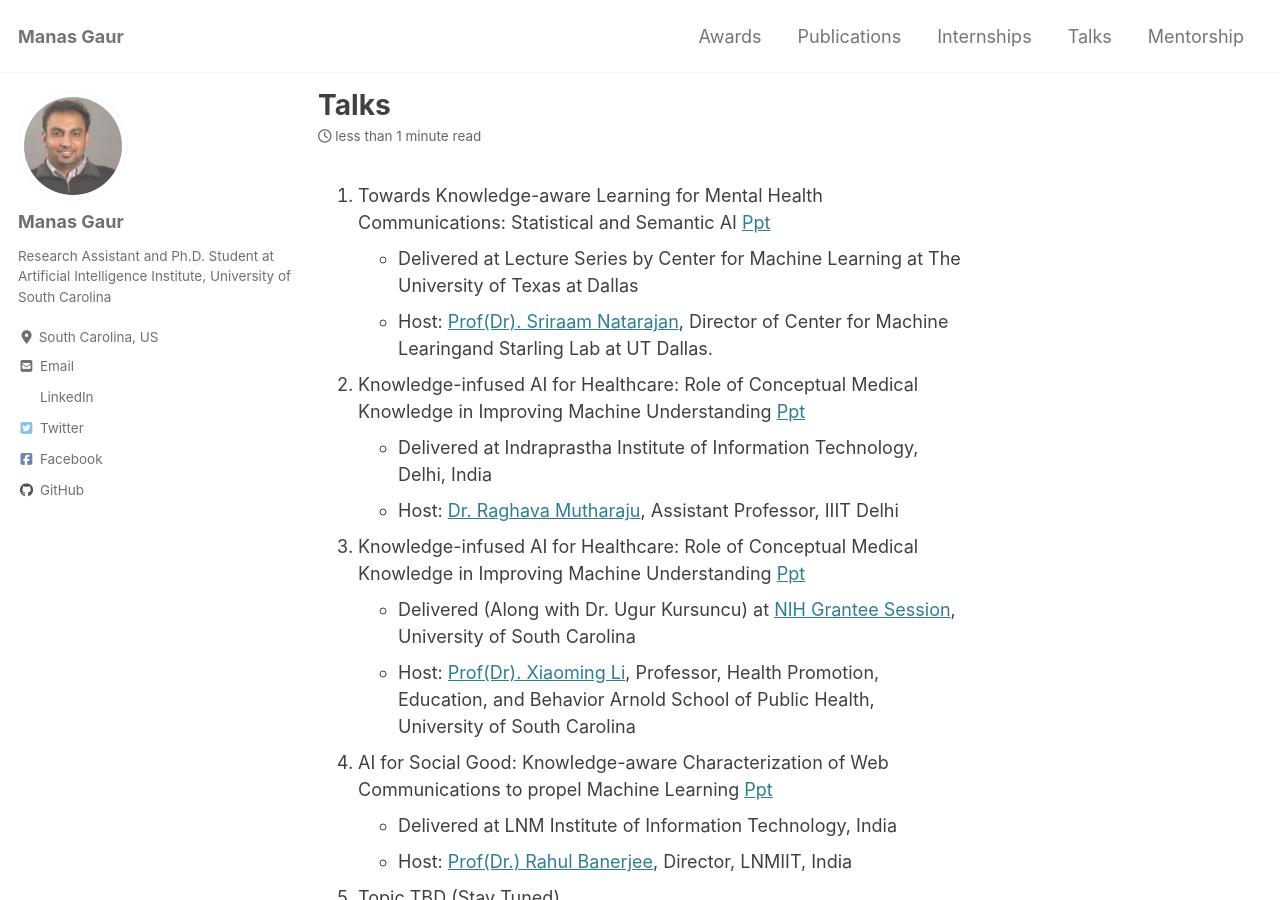
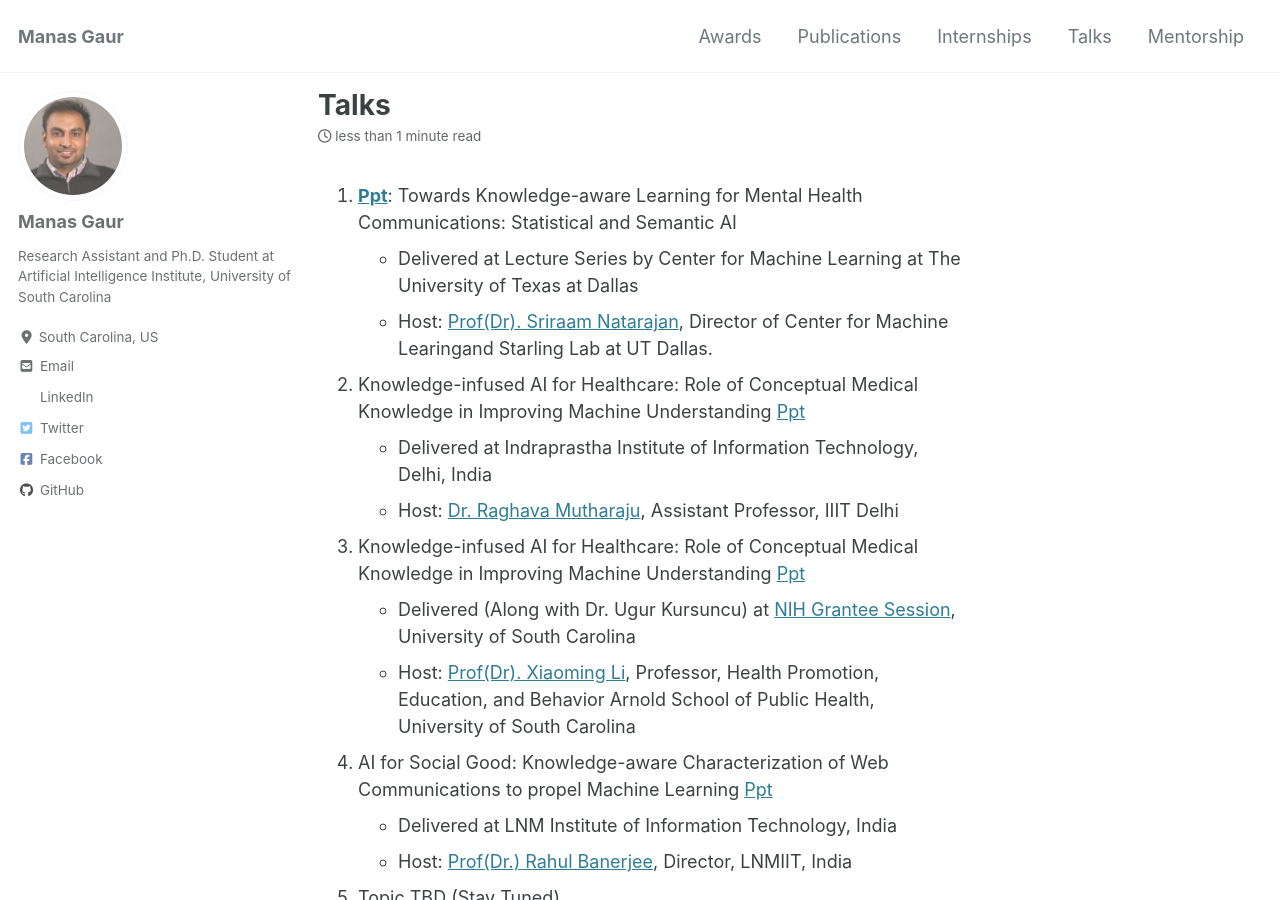
Before and after one commit to manasgaur/manasgaur.github.io, a Jekyll site: the page built from _pages/talks.md, in a window 1280 px wide and 900 px high. Built offline with Jekyll 4.4.1, drawn with Linux system fonts in a browser that asks for light colours; cached includes are drawn as plain includes; nearby versions of some CDN libraries.

```diff
--- a/_pages/talks.md
+++ b/_pages/talks.md
@@ -4,7 +4,7 @@ permalink: /talks/
 author_profile: true
 ---
 
-1. Towards Knowledge-aware Learning for Mental Health Communications: Statistical and Semantic AI [Ppt](http://bit.ly/AII_UTD)
+1. [**Ppt**](http://bit.ly/AII_UTD): Towards Knowledge-aware Learning for Mental Health Communications: Statistical and Semantic AI
     * Delivered at Lecture Series by Center for Machine Learning at The University of Texas at Dallas
     * Host: [Prof(Dr). Sriraam Natarajan](https://starling.utdallas.edu/), Director of Center for Machine Learingand Starling Lab at UT Dallas.
 
```
